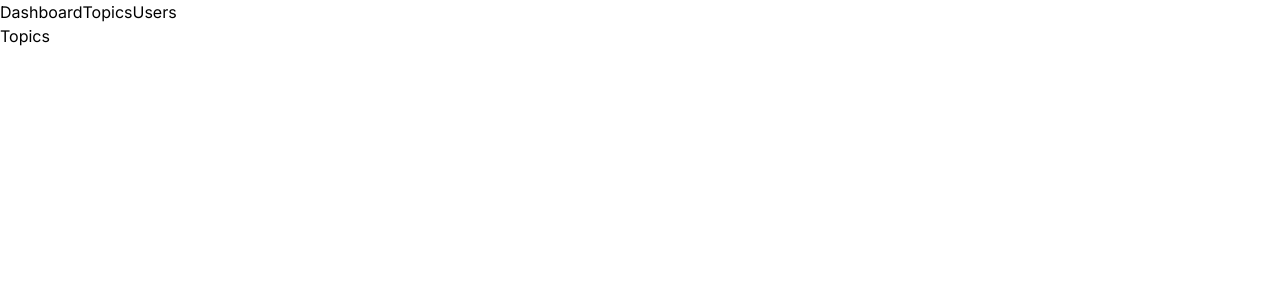
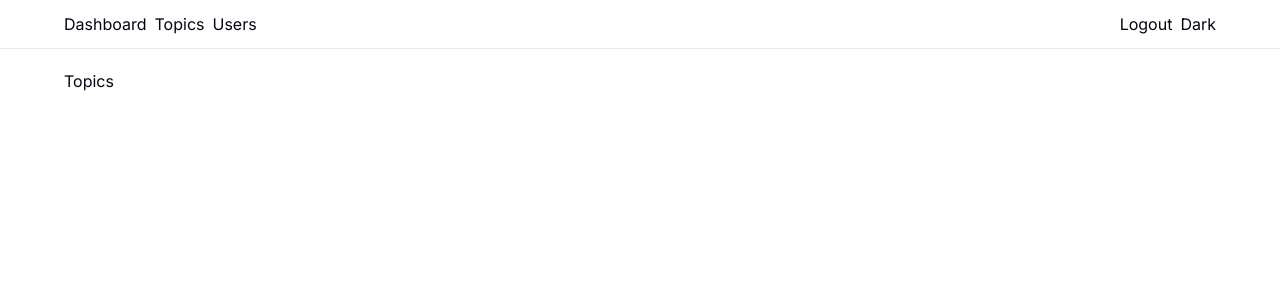
Before and after one commit to Jonathanpd/skillsup-dashboard, a Next.js app: page /topics in a window 1280 px wide. Shown: the top 300 px of the page. Built offline with nearby package versions, Linux system fonts and the light colour scheme.

Commit message:
feat: Style / Theme | Shadcn-ui | Structure Complete

```diff
--- a/app/globals.css
+++ b/app/globals.css
@@ -1,3 +1,59 @@
 @tailwind base;
 @tailwind components;
 @tailwind utilities;
+
+@layer base {
+  :root {
+    --background: 0 0% 100%;
+    --foreground: 224 71.4% 4.1%;
+    --card: 0 0% 100%;
+    --card-foreground: 224 71.4% 4.1%;
+    --popover: 0 0% 100%;
+    --popover-foreground: 224 71.4% 4.1%;
+    --primary: 262.1 83.3% 57.8%;
+    --primary-foreground: 210 20% 98%;
+    --secondary: 220 14.3% 95.9%;
+    --secondary-foreground: 220.9 39.3% 11%;
+    --muted: 220 14.3% 95.9%;
+    --muted-foreground: 220 8.9% 46.1%;
+    --accent: 220 14.3% 95.9%;
+    --accent-foreground: 220.9 39.3% 11%;
+    --destructive: 0 84.2% 60.2%;
+    --destructive-foreground: 210 20% 98%;
+    --border: 220 13% 91%;
+    --input: 220 13% 91%;
+    --ring: 262.1 83.3% 57.8%;
+    --radius: 0.5rem;
+  }
+
+  .dark {
+    --background: 224 71.4% 4.1%;
+    --foreground: 210 20% 98%;
+    --card: 224 71.4% 4.1%;
+    --card-foreground: 210 20% 98%;
+    --popover: 224 71.4% 4.1%;
+    --popover-foreground: 210 20% 98%;
+    --primary: 263.4 70% 50.4%;
+    --primary-foreground: 210 20% 98%;
+    --secondary: 215 27.9% 16.9%;
+    --secondary-foreground: 210 20% 98%;
+    --muted: 215 27.9% 16.9%;
+    --muted-foreground: 217.9 10.6% 64.9%;
+    --accent: 215 27.9% 16.9%;
+    --accent-foreground: 210 20% 98%;
+    --destructive: 0 62.8% 30.6%;
+    --destructive-foreground: 210 20% 98%;
+    --border: 215 27.9% 16.9%;
+    --input: 215 27.9% 16.9%;
+    --ring: 263.4 70% 50.4%;
+  }
+}
+
+@layer base {
+  * {
+    @apply border-border;
+  }
+  body {
+    @apply bg-background text-foreground;
+  }
+}
--- a/app/layout.tsx
+++ b/app/layout.tsx
@@ -18,8 +18,16 @@
   return (
     <html lang="en">
       <body className={inter.className}>
-        <MainNav />
-        {children}
+        <nav className='flex flex-col items-center border-b mb-5 px-5 py-3'>
+          <div className='max-w-6xl w-full'>
+            <MainNav />
+          </div>
+        </nav>
+        <main className='flex flex-col items-center'>
+          <div className='max-w-6xl w-full'>
+            {children}
+          </div>
+        </main>
       </body>
     </html>
   )
--- a/components/MainNav.tsx
+++ b/components/MainNav.tsx
@@ -3,10 +3,16 @@
 
 const MainNav = () => {
   return (
-    <div>
-        <Link href="/">Dashboard</Link>
-        <Link href="/topics">Topics</Link>
-        <Link href="/users">Users</Link>
+    <div className='flex justify-between'>
+        <div className='flex items-center gap-2'>
+            <Link href="/">Dashboard</Link>
+            <Link href="/topics">Topics</Link>
+            <Link href="/users">Users</Link>
+        </div>
+        <div className='flex items-center gap-2'>
+            <Link href="/">Logout</Link>
+            <Link href="/">Dark</Link>
+        </div>
     </div>
   )
 }
--- /dev/null
+++ b/lib/utils.ts
@@ -0,0 +1,6 @@
+import { type ClassValue, clsx } from "clsx"
+import { twMerge } from "tailwind-merge"
+
+export function cn(...inputs: ClassValue[]) {
+  return twMerge(clsx(inputs))
+}
--- a/tailwind.config.ts
+++ b/tailwind.config.ts
@@ -1,20 +1,80 @@
-import type { Config } from "tailwindcss";
+import type { Config } from "tailwindcss"
 
-const config: Config = {
+const config = {
+  darkMode: ["class"],
   content: [
-    "./pages/**/*.{js,ts,jsx,tsx,mdx}",
-    "./components/**/*.{js,ts,jsx,tsx,mdx}",
-    "./app/**/*.{js,ts,jsx,tsx,mdx}",
-  ],
+    './pages/**/*.{ts,tsx}',
+    './components/**/*.{ts,tsx}',
+    './app/**/*.{ts,tsx}',
+    './src/**/*.{ts,tsx}',
+	],
+  prefix: "",
   theme: {
+    container: {
+      center: true,
+      padding: "2rem",
+      screens: {
+        "2xl": "1400px",
+      },
+    },
     extend: {
-      backgroundImage: {
-        "gradient-radial": "radial-gradient(var(--tw-gradient-stops))",
-        "gradient-conic":
-          "conic-gradient(from 180deg at 50% 50%, var(--tw-gradient-stops))",
+      colors: {
+        border: "hsl(var(--border))",
+        input: "hsl(var(--input))",
+        ring: "hsl(var(--ring))",
+        background: "hsl(var(--background))",
+        foreground: "hsl(var(--foreground))",
+        primary: {
+          DEFAULT: "hsl(var(--primary))",
+          foreground: "hsl(var(--primary-foreground))",
+        },
+        secondary: {
+          DEFAULT: "hsl(var(--secondary))",
+          foreground: "hsl(var(--secondary-foreground))",
+        },
+        destructive: {
+          DEFAULT: "hsl(var(--destructive))",
+          foreground: "hsl(var(--destructive-foreground))",
+        },
+        muted: {
+          DEFAULT: "hsl(var(--muted))",
+          foreground: "hsl(var(--muted-foreground))",
+        },
+        accent: {
+          DEFAULT: "hsl(var(--accent))",
+          foreground: "hsl(var(--accent-foreground))",
+        },
+        popover: {
+          DEFAULT: "hsl(var(--popover))",
+          foreground: "hsl(var(--popover-foreground))",
+        },
+        card: {
+          DEFAULT: "hsl(var(--card))",
+          foreground: "hsl(var(--card-foreground))",
+        },
+      },
+      borderRadius: {
+        lg: "var(--radius)",
+        md: "calc(var(--radius) - 2px)",
+        sm: "calc(var(--radius) - 4px)",
+      },
+      keyframes: {
+        "accordion-down": {
+          from: { height: "0" },
+          to: { height: "var(--radix-accordion-content-height)" },
+        },
+        "accordion-up": {
+          from: { height: "var(--radix-accordion-content-height)" },
+          to: { height: "0" },
+        },
+      },
+      animation: {
+        "accordion-down": "accordion-down 0.2s ease-out",
+        "accordion-up": "accordion-up 0.2s ease-out",
       },
     },
   },
-  plugins: [],
-};
-export default config;
+  plugins: [require("tailwindcss-animate")],
+} satisfies Config
+
+export default config
```
Also changed, not shown: package.json (+6 -4 lines), components.json (added), 1 other file (tests, documents, lock files or other folders).
